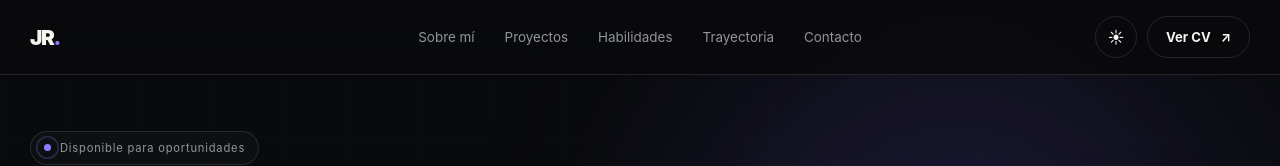
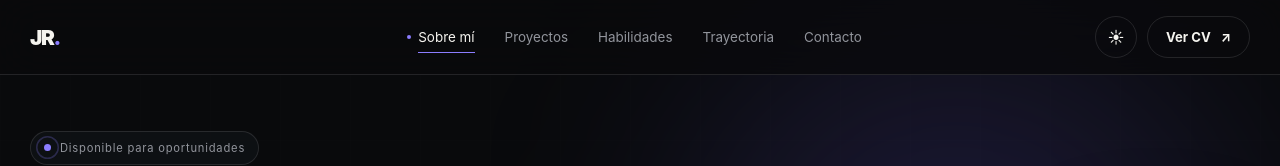
Before and after one commit to rzxldz/jorge-portfolio, a Next.js app: page / in a window 1280 px wide. Shown: the top 166 px of the page. Built offline with nearby package versions, Linux system fonts and the light colour scheme.

Commit message:
Add active navigation

```diff
--- a/app/globals.css
+++ b/app/globals.css
@@ -233,6 +233,37 @@ main {
 
   transition:
     width 160ms ease;
+}
+
+/* ============================= */
+/* ACTIVE NAV */
+/* ============================= */
+
+.nav-links a.active {
+  color: var(--text);
+}
+
+.nav-links a.active::after {
+  width: 100%;
+  background: var(--accent);
+}
+
+.nav-links a.active::before {
+  content: "";
+
+  position: absolute;
+
+  top: 50%;
+  left: -11px;
+
+  width: 4px;
+  height: 4px;
+
+  border-radius: 50%;
+
+  background: var(--accent);
+
+  transform: translateY(-50%);
 }
 
 .nav-links a:hover {
@@ -4130,3 +4161,15 @@ a:hover .arrow {
       start;
   }
 }
+
+/* ============================= */
+/* SECTION SCROLL OFFSET */
+/* ============================= */
+
+#sobre-mi,
+#proyectos,
+#habilidades,
+#trayectoria,
+#contacto {
+  scroll-margin-top: 95px;
+}
--- a/app/layout.tsx
+++ b/app/layout.tsx
@@ -1,5 +1,6 @@
 import type { Metadata } from "next";
 import ScrollEffects from "@/components/ScrollEffects";
+import ActiveNav from "@/components/ActiveNav";
 import "./globals.css";
 
 export const metadata: Metadata = {
@@ -60,9 +61,10 @@ export default function RootLayout({
   return (
     <html lang="es" suppressHydrationWarning>
       <body>
-        <ScrollEffects />
-        {children}
-      </body>
+  <ScrollEffects />
+  <ActiveNav />
+  {children}
+</body>
     </html>
   );
 }
--- /dev/null
+++ b/components/ActiveNav.tsx
@@ -0,0 +1,59 @@
+"use client";
+
+import { useEffect } from "react";
+
+export default function ActiveNav() {
+  useEffect(() => {
+    const links = Array.from(
+      document.querySelectorAll<HTMLAnchorElement>(
+        ".nav-links a"
+      )
+    );
+
+    const sections = [
+      "sobre-mi",
+      "proyectos",
+      "habilidades",
+      "trayectoria",
+      "contacto",
+    ]
+      .map((id) => document.getElementById(id))
+      .filter(
+        (section): section is HTMLElement =>
+          section !== null
+      );
+
+    const observer = new IntersectionObserver(
+      (entries) => {
+        entries.forEach((entry) => {
+          if (!entry.isIntersecting) return;
+
+          const id = entry.target.id;
+
+          links.forEach((link) => {
+            const href = link.getAttribute("href");
+
+            link.classList.toggle(
+              "active",
+              href === `#${id}`
+            );
+          });
+        });
+      },
+      {
+        rootMargin: "-35% 0px -55% 0px",
+        threshold: 0,
+      }
+    );
+
+    sections.forEach((section) => {
+      observer.observe(section);
+    });
+
+    return () => {
+      observer.disconnect();
+    };
+  }, []);
+
+  return null;
+}
```
